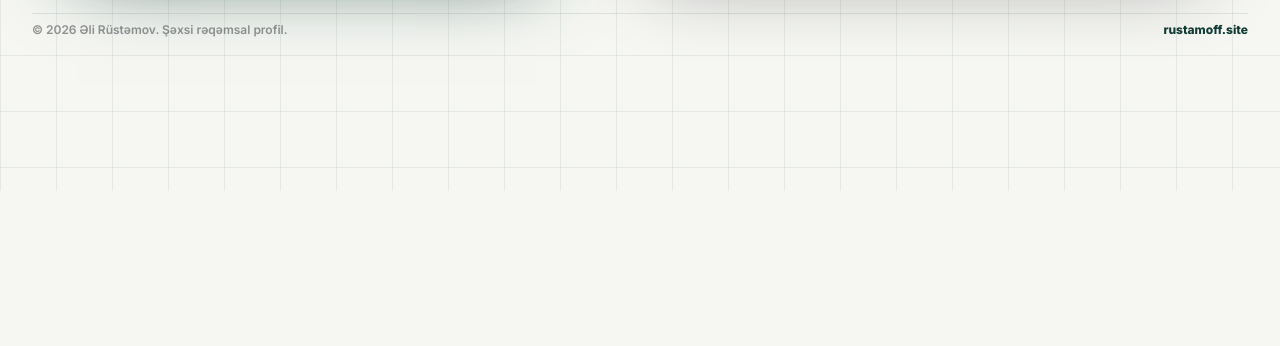
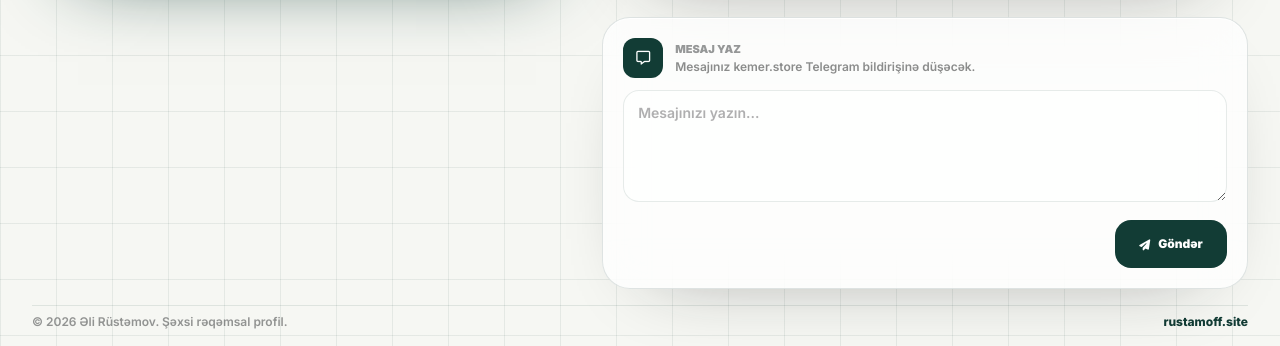
Before and after one commit to rustamovali0/me, a plain HTML site: page index.html in a window 1280 px wide. Shown: the part 617-963 px from the top of the page. Before the commit the page ends 808 px from the top, so only its background shows below. Drawn offline with nearby package versions, Linux system fonts and the light colour scheme.

Commit message:
add telegram message box to profile card

```diff
--- a/index.html
+++ b/index.html
@@ -182,6 +182,34 @@
                             </template>
                         </div>
                     </div>
+
+                    <form @submit.prevent="sendContactMessage()" class="executive-panel rounded-[1.75rem] p-4 lg:p-5">
+                        <div class="mb-3 flex items-center gap-3">
+                            <span class="flex h-10 w-10 shrink-0 items-center justify-center rounded-xl bg-executive text-white">
+                                <i class="fa-regular fa-message text-[14px]"></i>
+                            </span>
+                            <div class="min-w-0 text-left">
+                                <h2 class="text-[11px] font-black text-ink/45">MESAJ YAZ</h2>
+                                <p class="mt-0.5 text-xs font-semibold text-ink/50">Mesajınız kemer.store Telegram bildirişinə düşəcək.</p>
+                            </div>
+                        </div>
+                        <textarea
+                            x-model="contactMessage"
+                            :disabled="messageSending"
+                            maxlength="900"
+                            placeholder="Mesajınızı yazın..."
+                            class="min-h-28 w-full resize-y rounded-2xl border border-executive/10 bg-white/65 px-3.5 py-3 text-sm font-semibold text-ink outline-none transition placeholder:text-ink/35 focus:border-executive/35 disabled:opacity-60"></textarea>
+                        <div class="mt-3 flex items-center justify-between gap-3">
+                            <p class="min-h-5 text-[11px] font-semibold" :class="messageStatusType === 'error' ? 'text-signal' : 'text-ink/45'" x-text="messageStatus"></p>
+                            <button
+                                type="submit"
+                                :disabled="messageSending"
+                                class="stable-button inline-flex min-w-28 items-center justify-center gap-2 rounded-2xl bg-executive px-4 text-xs font-black text-white transition hover:bg-[#0c2d28] active:scale-[0.98] disabled:cursor-not-allowed disabled:opacity-60">
+                                <i :class="messageSending ? 'fa-solid fa-spinner fa-spin' : 'fa-solid fa-paper-plane'" class="text-[11px]"></i>
+                                <span x-text="messageSending ? 'Göndərilir' : 'Göndər'"></span>
+                            </button>
+                        </div>
+                    </form>
                 </div>
             </section>
 
@@ -252,6 +280,9 @@
     </div>
 
     <script>
+        const KEMER_MESSAGE_FUNCTION_URL = 'https://icwpaipqqqwjpooazmcu.supabase.co/functions/v1/send-footer-message';
+        const KEMER_SUPABASE_PUBLISHABLE_KEY = 'sb_publishable_W5rnAxonO_Sq-EnCdlFU7Q_mkmi37yJ';
+
         function executiveCard() {
             const fallbackUrl = 'https://me-virid-theta.vercel.app';
 
@@ -261,6 +292,10 @@
                     show: false,
                     message: ''
                 },
+                contactMessage: '',
+                messageSending: false,
+                messageStatus: '',
+                messageStatusType: 'idle',
                 profileUrl: window.location.origin && window.location.origin !== 'null' ? window.location.origin : fallbackUrl,
                 profileUrlLabel: 'Şəxsi profil linki',
                 cardData: {
@@ -302,6 +337,52 @@
                     setTimeout(() => {
                         this.toast.show = false;
                     }, 2500);
+                },
+
+                async sendContactMessage() {
+                    const message = this.contactMessage.trim().slice(0, 900);
+                    if (!message) {
+                        this.messageStatus = 'Mesaj yazın.';
+                        this.messageStatusType = 'error';
+                        return;
+                    }
+
+                    this.messageSending = true;
+                    this.messageStatus = '';
+                    this.messageStatusType = 'idle';
+
+                    try {
+                        const response = await fetch(KEMER_MESSAGE_FUNCTION_URL, {
+                            method: 'POST',
+                            headers: {
+                                'Content-Type': 'application/json',
+                                apikey: KEMER_SUPABASE_PUBLISHABLE_KEY,
+                                authorization: `Bearer ${KEMER_SUPABASE_PUBLISHABLE_KEY}`
+                            },
+                            body: JSON.stringify({
+                                source: 'me-vizitkart',
+                                message,
+                                page_path: `${window.location.pathname}${window.location.hash || ''}`,
+                                user_agent: navigator.userAgent
+                            })
+                        });
+
+                        const result = await response.json().catch(() => ({}));
+                        if (!response.ok) {
+                            throw new Error(result.error || 'Mesaj göndərilmədi.');
+                        }
+
+                        this.contactMessage = '';
+                        this.messageStatus = 'Mesaj göndərildi.';
+                        this.messageStatusType = 'success';
+                        this.showToast('Mesaj göndərildi!');
+                    } catch (error) {
+                        const errorMessage = error instanceof Error ? error.message : 'Mesaj göndərilmədi.';
+                        this.messageStatus = errorMessage.includes('Brutforce') ? 'Brutforce detected' : errorMessage;
+                        this.messageStatusType = 'error';
+                    } finally {
+                        this.messageSending = false;
+                    }
                 },
 
                 qrCodeUrl(size = 600) {
```
